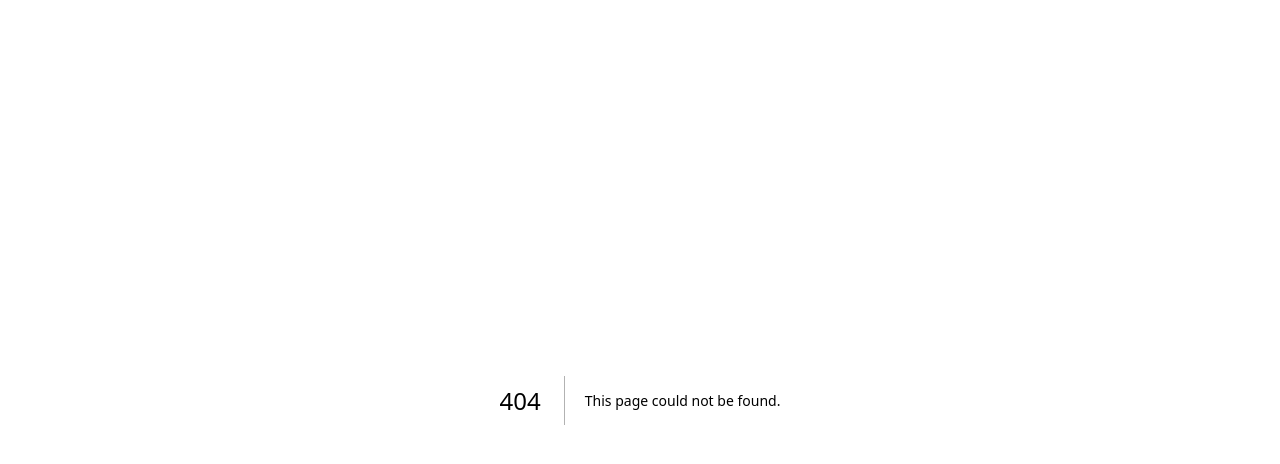
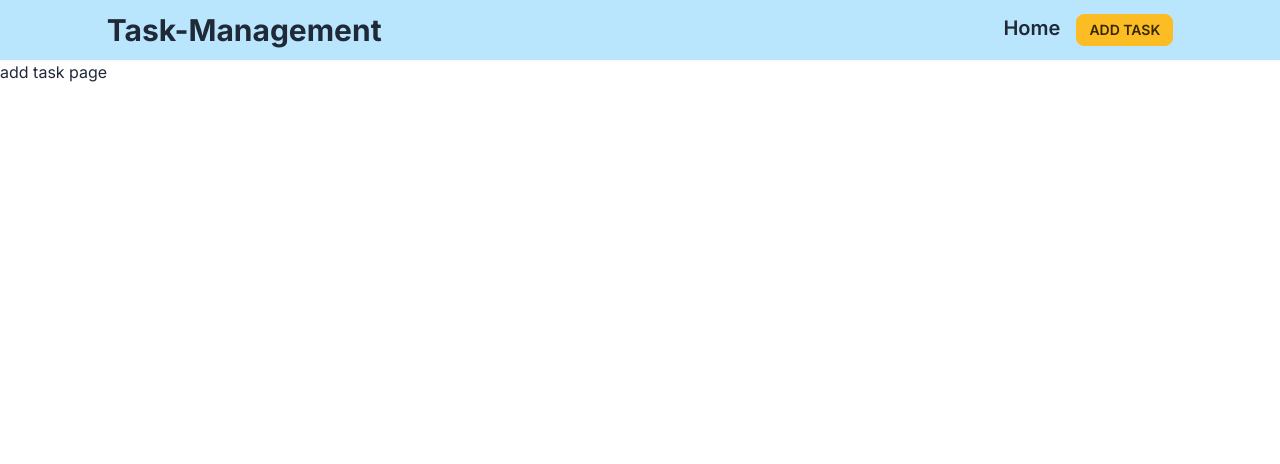
Before and after one commit to rofikul-resan/task-management-stamurai, a Next.js app: page /add-task in a window 1280 px wide. Before the commit this address had no page. Shown: the top 464 px of the page. Built offline with nearby package versions, Linux system fonts and the light colour scheme.

Commit message:
add navbar

```diff
--- a/package.json
+++ b/package.json
@@ -21,6 +21,7 @@
     "postcss": "8.4.26",
     "react": "18.2.0",
     "react-dom": "18.2.0",
+    "react-loader-spinner": "^5.3.4",
     "tailwindcss": "3.3.3",
     "typescript": "5.1.6"
   },
--- /dev/null
+++ b/src/app/add-task/page.tsx
@@ -0,0 +1,7 @@
+import React from "react";
+
+const page = () => {
+  return <div>add task page</div>;
+};
+
+export default page;
--- a/src/app/layout.tsx
+++ b/src/app/layout.tsx
@@ -1,6 +1,7 @@
 import "./globals.css";
 import type { Metadata } from "next";
 import { Inter } from "next/font/google";
+import Navbar from "@/components/Navbar";
 
 const inter = Inter({ subsets: ["latin"] });
 
@@ -15,8 +16,11 @@ export default function RootLayout({
   children: React.ReactNode;
 }) {
   return (
-    <html lang="en">
-      <body className={inter.className}>{children}</body>
+    <html lang="en" data-theme="light">
+      <body className={inter.className}>
+        <Navbar />
+        {children}
+      </body>
     </html>
   );
 }
--- /dev/null
+++ b/src/app/loading.tsx
@@ -0,0 +1,20 @@
+"use client";
+import { Audio } from "react-loader-spinner";
+
+const loading = () => {
+  return (
+    <div className="flex justify-center items-center h-screen">
+      <Audio
+        height="100"
+        width="100"
+        color="#4fa94d"
+        ariaLabel="audio-loading"
+        wrapperStyle={{}}
+        wrapperClass="wrapper-class"
+        visible={true}
+      />
+    </div>
+  );
+};
+
+export default loading;
--- a/src/components/Navbar.jsx
+++ /dev/null
@@ -1,11 +0,0 @@
-const Navbar = () => {
-  return (
-    <nav className="bg">
-      <div className="md:w-10/12 mx-auto py-3">
-        <h1>Task Management</h1>
-      </div>
-    </nav>
-  );
-};
-
-export default Navbar;
--- /dev/null
+++ b/src/components/Navbar.tsx
@@ -0,0 +1,37 @@
+"use client";
+import Link from "next/link";
+import { usePathname } from "next/navigation";
+
+const Navbar = () => {
+  const pathName = usePathname();
+  console.log(pathName);
+  return (
+    <nav className="bg-sky-200 shadow-sm ">
+      <div className="md:w-10/12 mx-auto py-3 flex justify-between items-center">
+        <h1 className="text-3xl font-bold">Task-Management</h1>
+        <ul className="flex gap-4 font-semibold text-xl">
+          <li>
+            <Link
+              href={"/"}
+              className={pathName === "/" ? "btn btn-sm btn-warning" : ""}
+            >
+              Home
+            </Link>
+          </li>
+          <li>
+            <Link
+              href={"/add-task"}
+              className={
+                pathName === "/add-task" ? "btn btn-sm btn-warning" : ""
+              }
+            >
+              Add Task
+            </Link>
+          </li>
+        </ul>
+      </div>
+    </nav>
+  );
+};
+
+export default Navbar;
--- a/tailwind.config.js
+++ b/tailwind.config.js
@@ -1,18 +1,18 @@
 /** @type {import('tailwindcss').Config} */
 module.exports = {
   content: [
-    './src/pages/**/*.{js,ts,jsx,tsx,mdx}',
-    './src/components/**/*.{js,ts,jsx,tsx,mdx}',
-    './src/app/**/*.{js,ts,jsx,tsx,mdx}',
+    "./src/pages/**/*.{js,ts,jsx,tsx,mdx}",
+    "./src/components/**/*.{js,ts,jsx,tsx,mdx}",
+    "./src/app/**/*.{js,ts,jsx,tsx,mdx}",
   ],
   theme: {
     extend: {
       backgroundImage: {
-        'gradient-radial': 'radial-gradient(var(--tw-gradient-stops))',
-        'gradient-conic':
-          'conic-gradient(from 180deg at 50% 50%, var(--tw-gradient-stops))',
+        "gradient-radial": "radial-gradient(var(--tw-gradient-stops))",
+        "gradient-conic":
+          "conic-gradient(from 180deg at 50% 50%, var(--tw-gradient-stops))",
       },
     },
   },
-  plugins: [],
-}
+  plugins: [require("daisyui")],
+};
```
Also changed, not shown: 1 other file (tests, documents, lock files or other folders).
